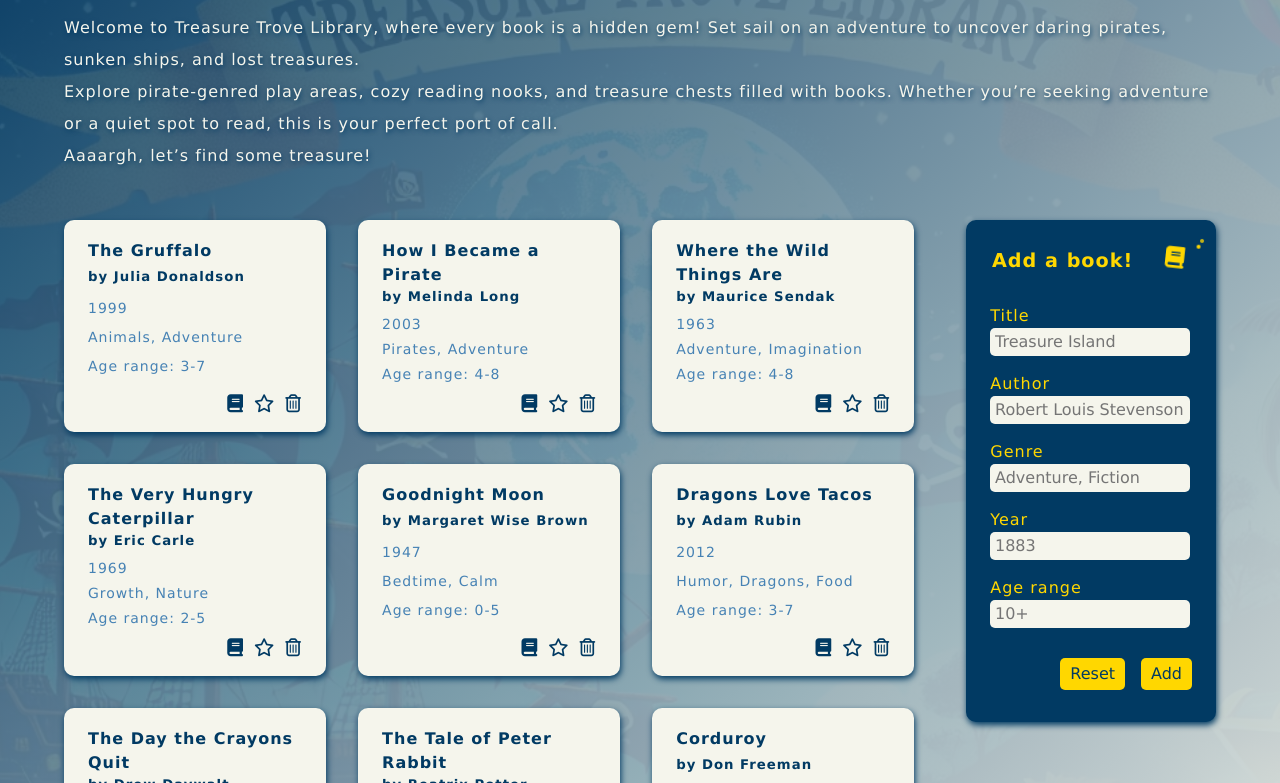
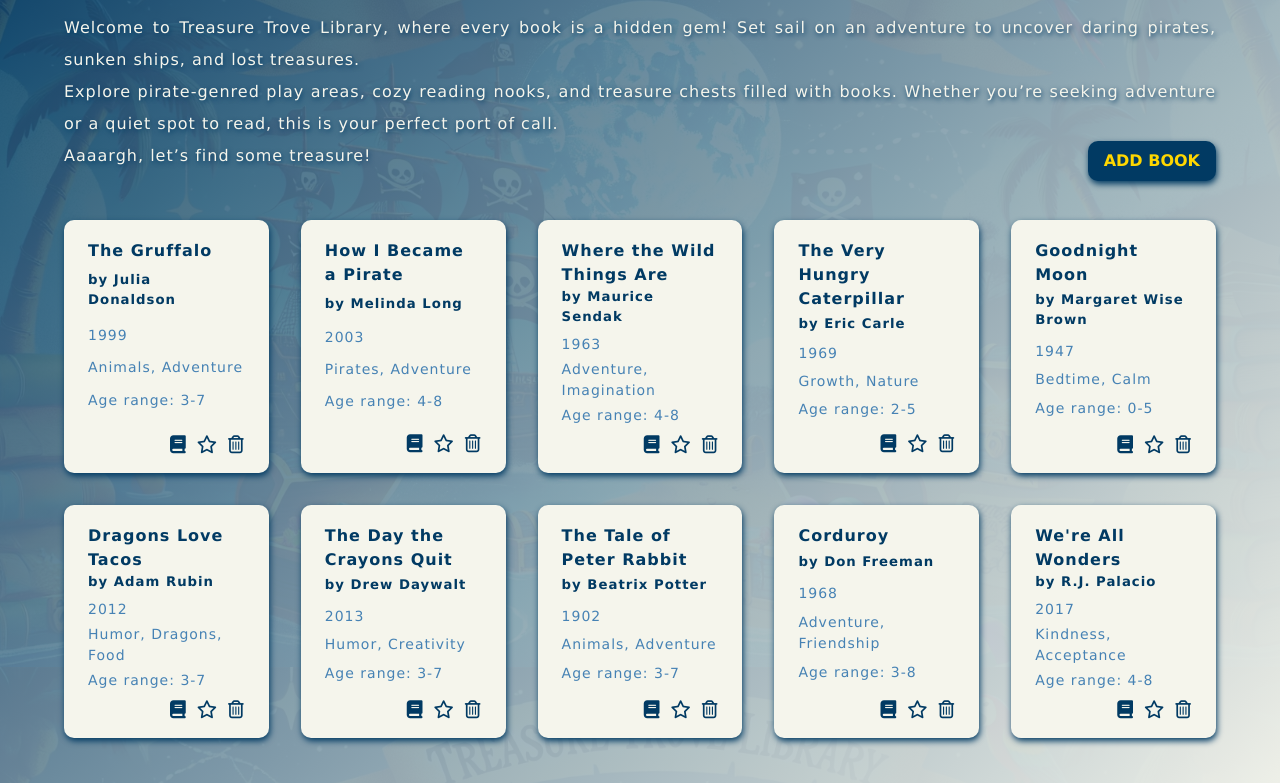
Before and after one commit to AndreaRaccagni/library, a plain HTML site: page index.html in a window 1280 px wide. Shown: the part 133-916 px from the top of the page. Drawn offline with Linux system fonts and the light colour scheme; a web font is replaced by a local one.

Commit message:
Improve layout

```diff
--- a/index.html
+++ b/index.html
@@ -25,10 +25,11 @@
           seeking adventure or a quiet spot to read, this is your perfect port of call.
         </p>
         <p>Aaaargh, let’s find some treasure!</p>
+        <button class="add-book-btn">Add Book</button>
       </section>
       <div>
         <article></article>
-        <aside>
+        <aside class="hide">
           <form action="#" method="post">
             <legend>
               <span>Add a book!</span>
--- a/main.js
+++ b/main.js
@@ -4,6 +4,8 @@ const form = document.querySelector('form');
 const btnSubmit = document.querySelector('button[type="submit"]');
 const btnReset = document.querySelector('button[type="reset"]');
 const article = document.querySelector('article');
+const addBtn = document.querySelector('.add-book-btn');
+const aside = document.querySelector('aside');
 
 let id = 0;
 
@@ -12,6 +14,10 @@ window.addEventListener('DOMContentLoaded', () => {
   books.forEach((book) => {
     createCard(book);
   });
+});
+
+addBtn.addEventListener('click', () => {
+  aside.classList.toggle('hide');
 });
 
 btnSubmit.addEventListener('click', (e) => {
--- a/style.css
+++ b/style.css
@@ -30,8 +30,11 @@ body {
   background-position: center;
   background-repeat: no-repeat;
   background-size: cover;
+  background-attachment: fixed;
   color: var(--pirate-gold);
   position: relative;
+  top: 0;
+  left: 0;
   letter-spacing: 1px;
   z-index: -1;
 }
@@ -47,6 +50,12 @@ body::after {
   z-index: 1;
 }
 
+.add-book-btn:hover {
+  cursor: pointer;
+  background-color: var(--pirate-gold);
+  color: var(--deep-blue-sea);
+}
+
 header,
 footer {
   display: flex;
@@ -60,7 +69,6 @@ main > div {
   display: flex;
   justify-content: start;
   align-items: start;
-  gap: 2rem;
   margin: 3rem 0;
 }
 
@@ -68,12 +76,33 @@ main small {
   text-align: justify;
 }
 
+section {
+  position: relative;
+  text-align: justify;
+}
+
+.add-book-btn {
+  position: absolute;
+  bottom: -0.6rem;
+  right: 0;
+  border: none;
+  background-color: var(--deep-blue-sea);
+  color: var(--pirate-gold);
+  text-transform: uppercase;
+  font-weight: 600;
+  box-shadow: 1px 3px 6px var(--deep-blue-sea);
+  border-radius: 10px;
+  padding: 8px 16px;
+  transition: all 0.5s ease;
+}
+
 article {
   display: grid;
   grid-template-columns: repeat(auto-fit, minmax(200px, 1fr));
   gap: 2rem;
-  margin-right: 20px;
   flex: 1;
+  transition: flex 1.2s ease;
+  width: calc(100% - 340px); /* Width calculation assuming aside has max-width of 300px and gap of 40px */
 }
 
 aside {
@@ -85,6 +114,22 @@ aside {
   height: fit-content;
   position: sticky;
   top: 5%;
+  max-width: 300px;
+  flex-shrink: 0;
+  margin-left: 3rem;
+  transition: max-width 1.2s ease, opacity 0.5s ease, margin 1.5s ease, padding 0.5s ease;
+}
+
+aside.hide {
+  max-width: 0;
+  opacity: 0;
+  overflow: hidden;
+  margin-left: 0;
+  padding: 0;
+}
+
+aside.hide + article {
+  width: 100%; /* Article takes full width when aside is hidden */
 }
 
 .btn-container {
```
